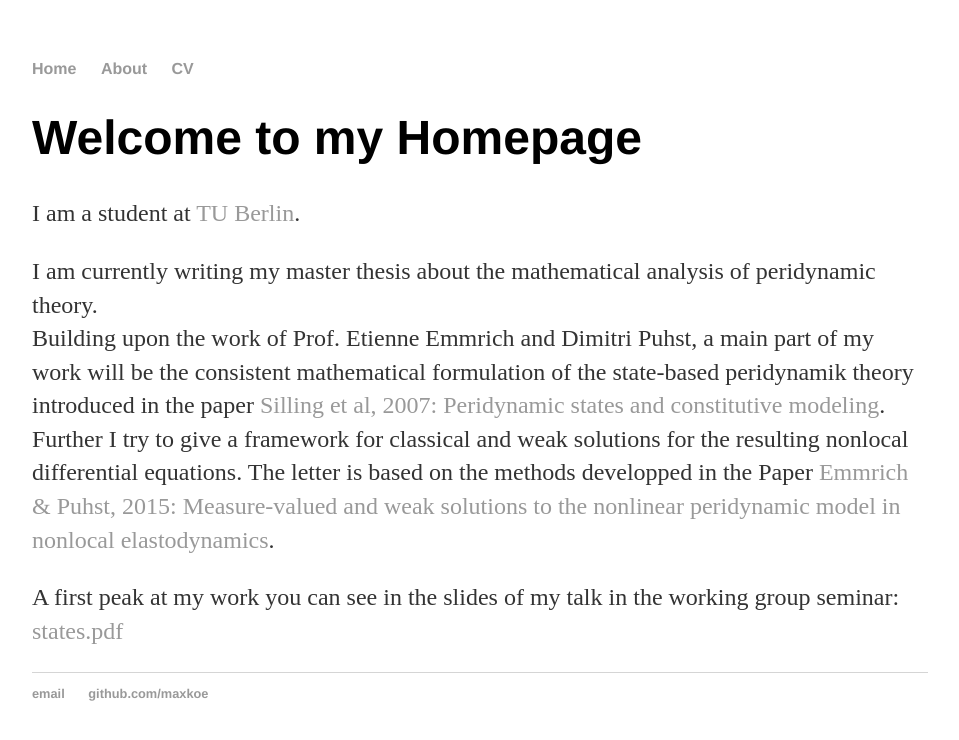
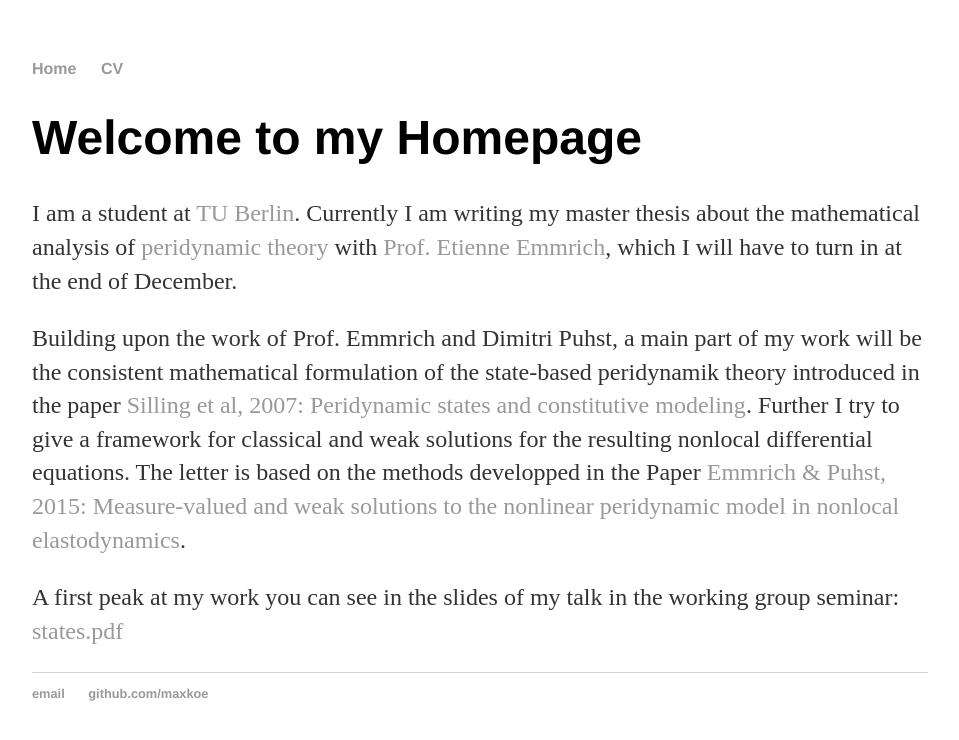
Before and after one commit to maxkoe/maxkoe.github.io, a Jekyll site: the page built from index.md, in a window 1280 px wide. Shown: the top 740 px of the page, without its empty margins (160-1119 px from the left). Built offline with Jekyll 4.4.1, drawn with Linux system fonts in a browser that asks for light colours.

Commit message:
Some Updates

```diff
--- a/_config.yml
+++ b/_config.yml
@@ -1,2 +1,2 @@
-name: Hank Quinlan, Horrible Cop
+name: Maximilian König
 markdown: kramdown
--- a/_layouts/default.html
+++ b/_layouts/default.html
@@ -9,7 +9,7 @@
 			<nav>
 	    		<ul>
 	        		<li><a href="/">Home</a></li>
-		        	<li><a href="/about">About</a></li>
+              <!-- <li><a href="/about">About</a></li> -->
 	        		<li><a href="/cv">CV</a></li>
               <!-- <li><a href="/blog">Blog</a></li> -->
 	    		</ul>
--- a/index.md
+++ b/index.md
@@ -4,10 +4,9 @@ title: Maximilian König's personal homepage
 ---
 # Welcome to my Homepage
 
-I am a student at [TU Berlin](www.math.tu-berlin.de).
+I am a student at [TU Berlin](www.math.tu-berlin.de). Currently I am writing my master thesis about the mathematical analysis of [peridynamic theory](http://www.math.tu-berlin.de/fachgebiete_ag_modnumdiff/diffeqs/v_menue/fg_differentialgleichungen/publikationen/artikel_nach_themen/#c427615) with [Prof. Etienne Emmrich](http://www.math.tu-berlin.de/fachgebiete_ag_modnumdiff/diffeqs/v_menue/fg_differentialgleichungen/mitarbeiter/prof_dr_etienne_emmrich/v_menue/home/), which I will have to turn in at the end of December.
 
-I am currently writing my master thesis about the mathematical analysis of peridynamic theory.
-Building upon the work of Prof. Etienne Emmrich and Dimitri Puhst, a main part of my work
+Building upon the work of Prof. Emmrich and Dimitri Puhst, a main part of my work
 will be the consistent mathematical formulation of the state-based peridynamik theory
 introduced in the paper
 [Silling et al, 2007: Peridynamic states and constitutive modeling](http://link.springer.com/article/10.1007/s10659-007-9125-1).
```
Also changed, not shown: cv.md (+6 -0 lines).
